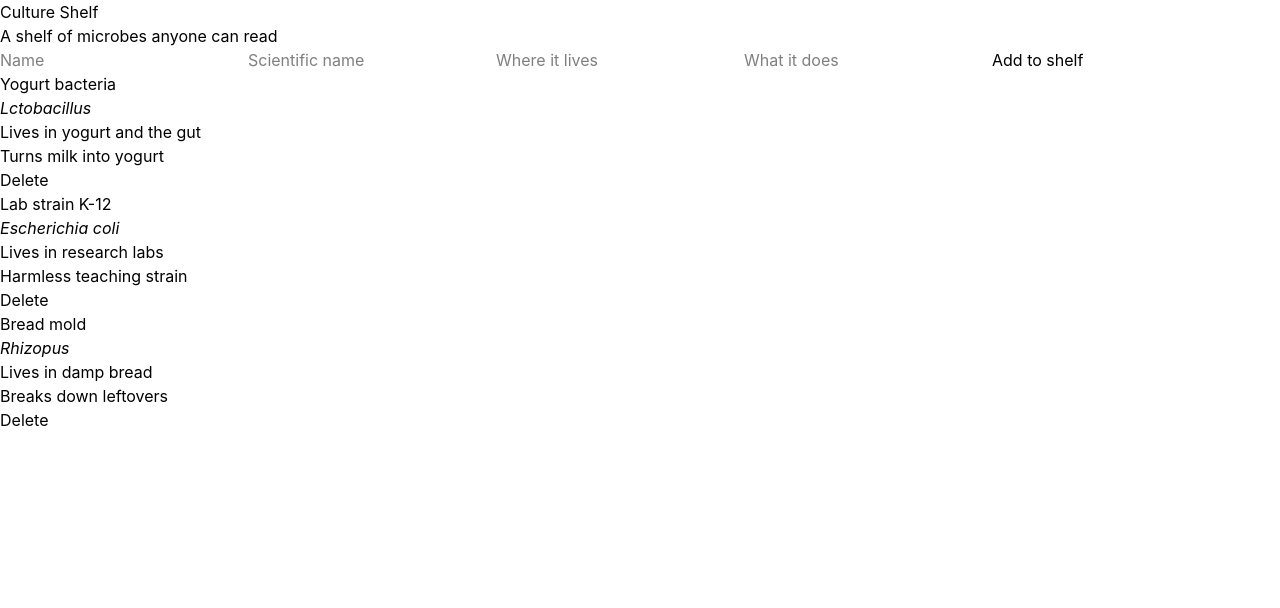
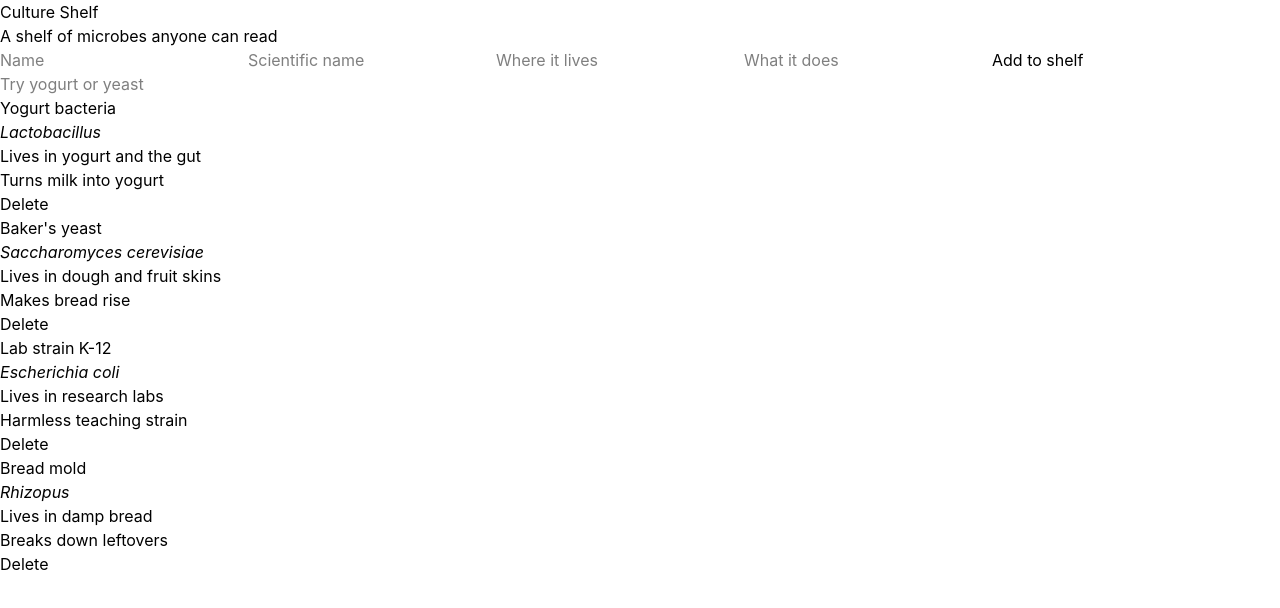
Before and after one commit to JohnnyKhayo/Culture_Shelf, a React (Vite) app in the folder Culture_Shelf/: page / in a window 1280 px wide. Shown: the top 608 px of the page. Built offline with nearby package versions, Linux system fonts and the light colour scheme.

Commit message:
feat:  add filter the shelf from the search box

```diff
--- a/Culture_Shelf/src/components/CultureShelf.jsx
+++ b/Culture_Shelf/src/components/CultureShelf.jsx
@@ -6,10 +6,19 @@ const [cultures, setCultures] = useState([
 {
     id: 1,
     name: "Yogurt bacteria",
-    scientificName: "Lctobacillus",
+    scientificName: "Lactobacillus",
     habitat: "yogurt and the gut",
     role: "Turns milk into yogurt"
 },
+
+{
+     id: 2,
+     name: "Baker's yeast",
+     scientificName: "Saccharomyces cerevisiae",
+     habitat: "dough and fruit skins",
+     role: "Makes bread rise"
+},
+
 {
     id: 3,
     name: "Lab strain K-12",
@@ -32,6 +41,8 @@ const [cultures, setCultures] = useState([
     habitat: "",
     role: ""
     })
+
+    const [query, setQuery] = useState("");
 
       function handleChange(event) {
     setFormData({
@@ -62,9 +73,25 @@ const [cultures, setCultures] = useState([
   }
 
 
-    function handleDelete(id)
-{setCultures(prev => prev.filter(culture => culture.id !==id));}
-  return (
+    function handleDelete(id){
+        setCultures(prev => prev.filter(culture => culture.id !==id));
+    }
+
+  function handleSearch(event) {
+    setQuery(event.target.value);
+  }
+
+  const filtered = cultures.filter(culture => {
+    const text = query.toLowerCase();
+    return (
+      culture.name.toLowerCase().includes(text) ||
+      culture.scientificName.toLowerCase().includes(text) ||
+      culture.habitat.toLowerCase().includes(text) ||
+      culture.role.toLowerCase().includes(text)
+    );
+  });
+
+return (
     <>
     <section>
               <form onSubmit={handleSubmit}>
@@ -85,7 +112,14 @@ const [cultures, setCultures] = useState([
         <button type="submit">Add to shelf</button>
       </form>
 
-    {cultures.map(culture => (
+      <input
+       type="text" value={query} onChange={handleSearch} placeholder="Try yogurt or yeast"
+/>
+
+            {filtered.length === 0 && <p>Nothing on the shelf matches that.</p>}
+
+
+    {filtered.map(culture => (
         <CultureCard
           key={culture.id}
           culture={culture}
```
